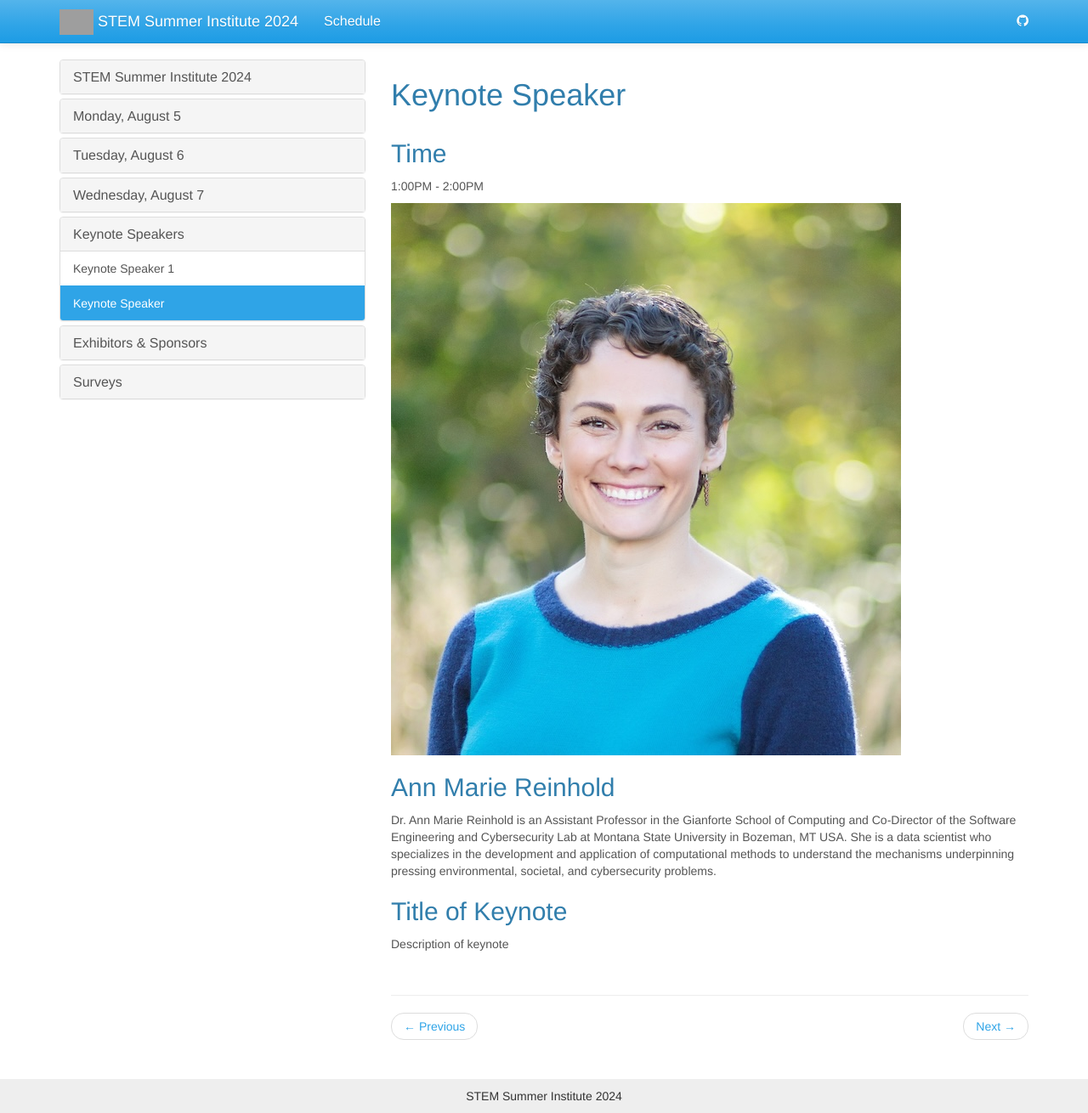
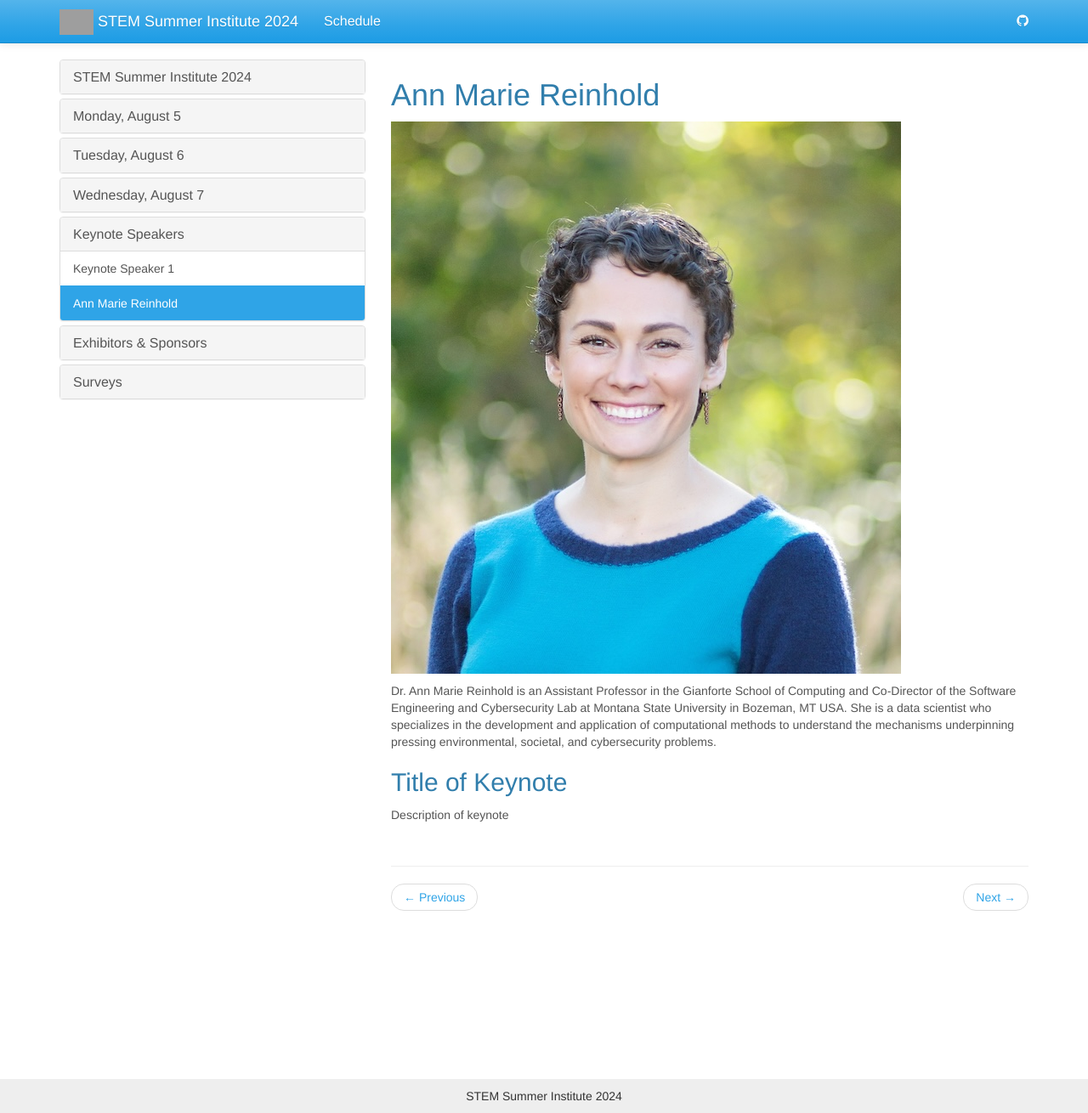
Before and after one commit to jake-chipps/SSI24, a Jekyll site: the page built from _docs/tuesday/keynote2.md, in a window 1280 px wide and 1310 px high. Shown: the whole window at 85% size. Built offline with Jekyll 4.4.1, drawn with Linux system fonts in a browser that asks for light colours; grey boxes are pictures that could not be loaded.

Commit message:
Update keynote2.md

```diff
--- a/_docs/tuesday/keynote2.md
+++ b/_docs/tuesday/keynote2.md
@@ -1,14 +1,9 @@
 ---
-title: Keynote Speaker
+title: Ann Marie Reinhold
 permalink: /docs/keynote2/
 ---
 
-## Time
-
-1:00PM - 2:00PM
-
 ![Ann Marie](../images/annmarie.jpg)
-## Ann Marie Reinhold
 
 Dr. Ann Marie Reinhold is an Assistant Professor in the Gianforte School of Computing and Co-Director of the Software Engineering and Cybersecurity Lab at Montana State University in Bozeman, MT USA. She is a data scientist who specializes in the development and application of computational methods to understand the mechanisms underpinning pressing environmental, societal, and cybersecurity problems.
 
```
